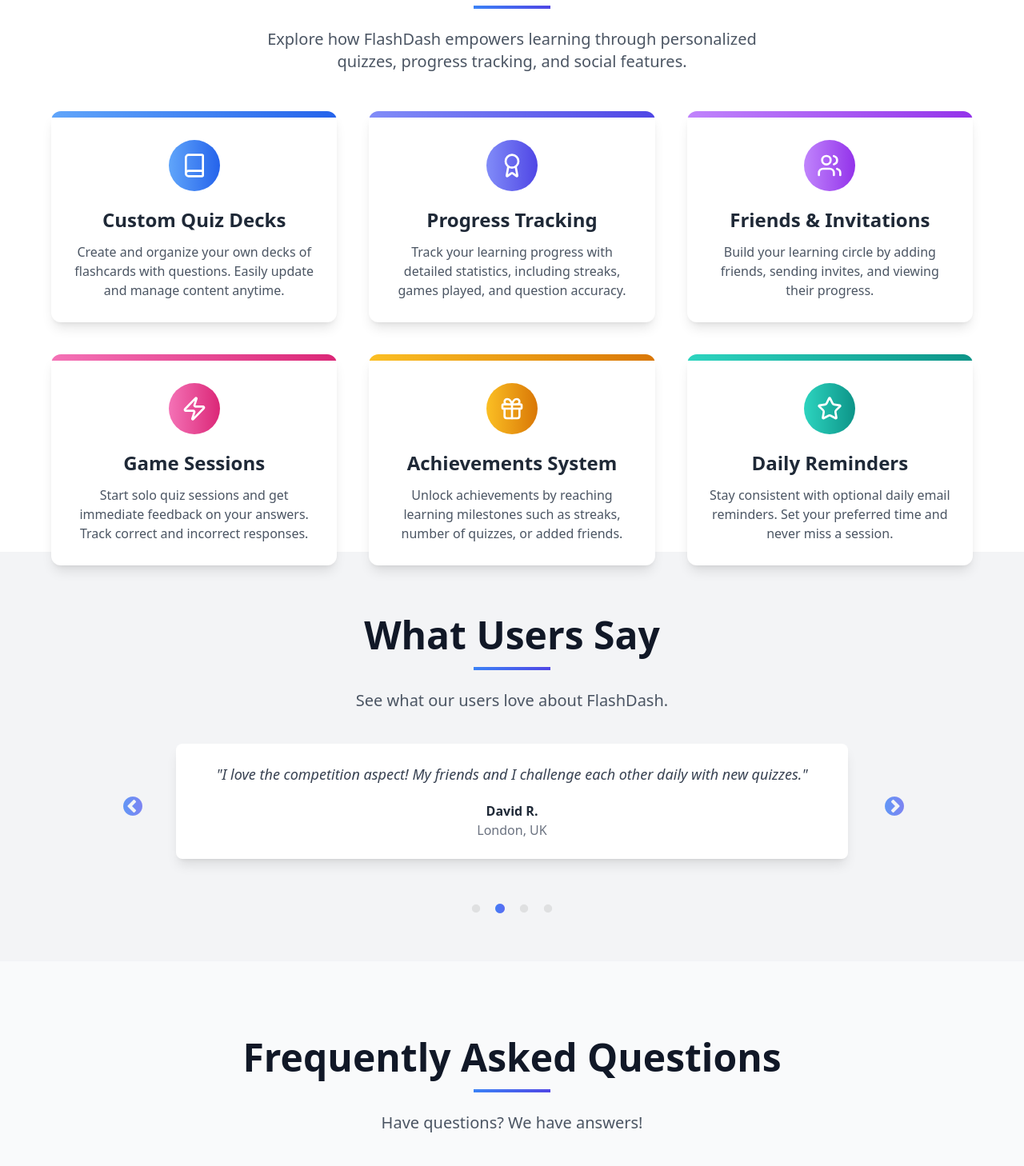
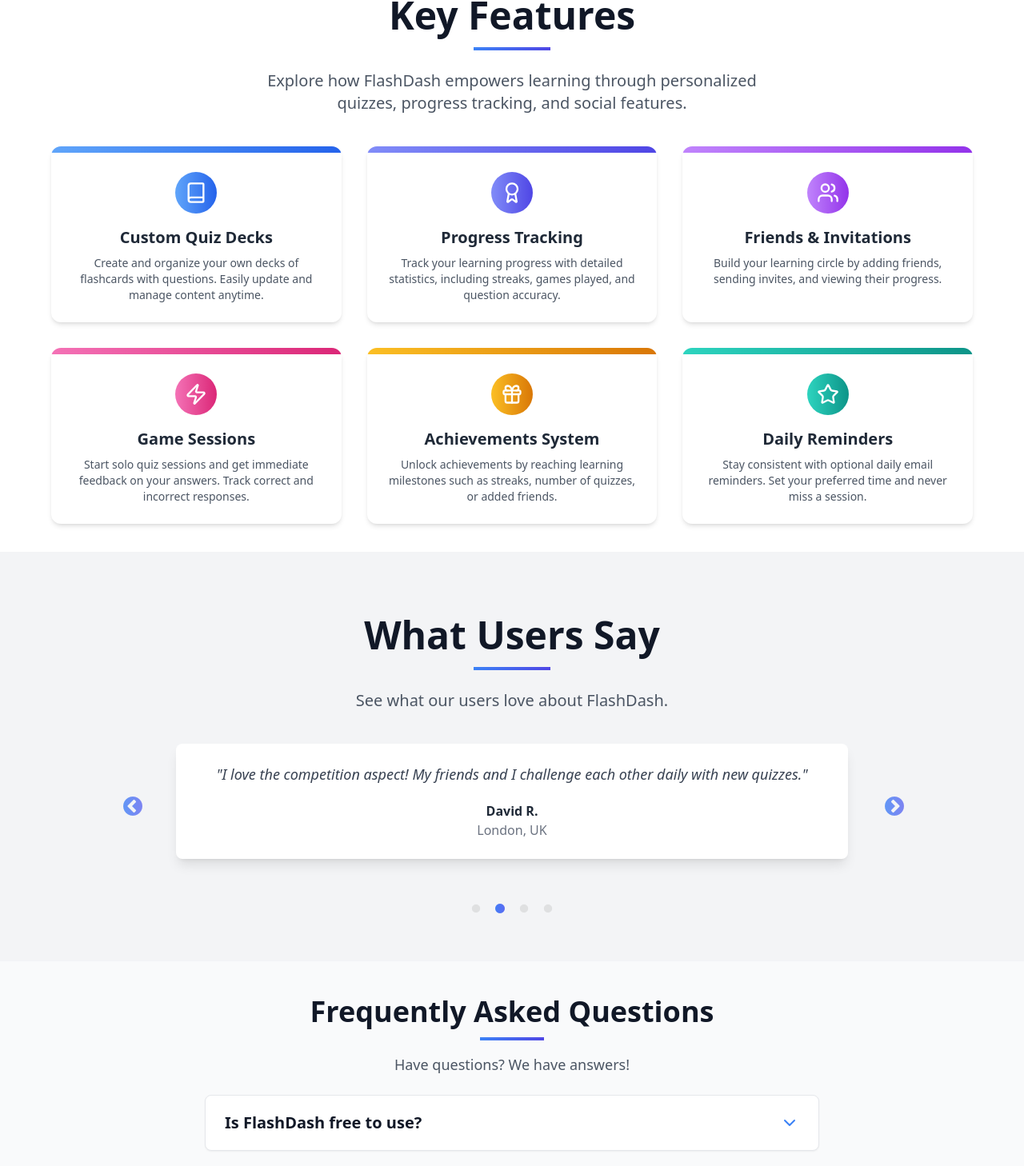
Before and after one commit to P4r1nc3/FlashDash_Frontend, a React (Vite) app: page / in a window 1280 px wide. Shown: the part 840-2298 px from the top of the page at 80% size. Built offline with nearby package versions, Linux system fonts and the light colour scheme.

Commit message:
Improved Home page

```diff
--- a/src/pages/home/Home.tsx
+++ b/src/pages/home/Home.tsx
@@ -150,57 +150,58 @@
                 </div>
             </section>
 
-            <section className="h-[calc(100vh-70px)] bg-white flex flex-col justify-center py-12">
+            {/* Key Features Section */}
+            <section className="h-[calc(100vh-70px)] bg-white flex flex-col justify-center py-16">
                 <div className="container mx-auto px-6 lg:px-16">
                     <motion.div
                         initial={{ opacity: 0, y: 20 }}
                         whileInView={{ opacity: 1, y: 0 }}
                         transition={{ duration: 0.7 }}
                         viewport={{ once: true }}
-                        className="text-center mb-12"
+                        className="text-center mb-10"
                     >
                         <h2 className="text-4xl sm:text-5xl font-bold text-gray-900 mb-4">Key Features</h2>
                         <div className="w-24 h-1 bg-gradient-to-r from-blue-500 to-indigo-600 mx-auto mb-6"></div>
-                        <p className="text-xl text-gray-600 max-w-2xl mx-auto mb-12">
+                        <p className="text-xl text-gray-600 max-w-2xl mx-auto mb-8">
                             Explore how FlashDash empowers learning through personalized quizzes, progress tracking, and social features.
                         </p>
                     </motion.div>
 
-                    <div className="grid md:grid-cols-2 lg:grid-cols-3 gap-8 lg:gap-10">
+                    <div className="grid md:grid-cols-2 lg:grid-cols-3 gap-6 lg:gap-8 max-w-6xl mx-auto">
                         <FeatureCard
                             title="Custom Quiz Decks"
                             description="Create and organize your own decks of flashcards with questions. Easily update and manage content anytime."
-                            icon={<Book size={32} />}
+                            icon={<Book size={28} />}
                             color="from-blue-400 to-blue-600"
                         />
                         <FeatureCard
                             title="Progress Tracking"
                             description="Track your learning progress with detailed statistics, including streaks, games played, and question accuracy."
-                            icon={<Award size={32} />}
+                            icon={<Award size={28} />}
                             color="from-indigo-400 to-indigo-600"
                         />
                         <FeatureCard
                             title="Friends & Invitations"
                             description="Build your learning circle by adding friends, sending invites, and viewing their progress."
-                            icon={<Users size={32} />}
+                            icon={<Users size={28} />}
                             color="from-purple-400 to-purple-600"
                         />
                         <FeatureCard
                             title="Game Sessions"
                             description="Start solo quiz sessions and get immediate feedback on your answers. Track correct and incorrect responses."
-                            icon={<Zap size={32} />}
+                            icon={<Zap size={28} />}
                             color="from-pink-400 to-pink-600"
                         />
                         <FeatureCard
                             title="Achievements System"
                             description="Unlock achievements by reaching learning milestones such as streaks, number of quizzes, or added friends."
-                            icon={<Gift size={32} />}
+                            icon={<Gift size={28} />}
                             color="from-amber-400 to-amber-600"
                         />
                         <FeatureCard
                             title="Daily Reminders"
                             description="Stay consistent with optional daily email reminders. Set your preferred time and never miss a session."
-                            icon={<Star size={32} />}
+                            icon={<Star size={28} />}
                             color="from-teal-400 to-teal-600"
                         />
                     </div>
@@ -258,22 +259,22 @@
             </section>
 
             {/* FAQ Section */}
-            <section className="py-24 bg-gray-50">
+            <section className="h-[calc(100vh-70px)] bg-gray-50 flex flex-col justify-center py-6">
                 <div className="container mx-auto px-6 lg:px-16">
-                    <div className="text-center mb-16">
+                    <div className="text-center mb-6">
                         <motion.div
                             initial={{ opacity: 0, y: 20 }}
                             whileInView={{ opacity: 1, y: 0 }}
                             transition={{ duration: 0.7 }}
                             viewport={{ once: true }}
                         >
-                            <h2 className="text-4xl sm:text-5xl font-bold text-gray-900 mb-4">Frequently Asked Questions</h2>
-                            <div className="w-24 h-1 bg-gradient-to-r from-blue-500 to-indigo-600 mx-auto mb-6"></div>
-                            <p className="text-xl text-gray-600 max-w-2xl mx-auto mb-4">Have questions? We have answers!</p>
+                            <h2 className="text-4xl font-bold text-gray-900 mb-3">Frequently Asked Questions</h2>
+                            <div className="w-20 h-1 bg-gradient-to-r from-blue-500 to-indigo-600 mx-auto mb-4"></div>
+                            <p className="text-lg text-gray-600 max-w-2xl mx-auto">Have questions? We have answers!</p>
                         </motion.div>
                     </div>
 
-                    <div className="max-w-3xl mx-auto space-y-4">
+                    <div className="max-w-3xl mx-auto space-y-5">
                         {faqData.map((faq, index) => (
                             <FAQAccordionItem key={index} question={faq.question} answer={faq.answer} />
                         ))}
@@ -332,18 +333,18 @@
 const FeatureCard = ({ title, description, icon, color }: FeatureCardProps) => (
     <motion.div
         whileHover={{
-            y: -10,
-            boxShadow: "0 20px 25px -5px rgba(0, 0, 0, 0.1), 0 10px 10px -5px rgba(0, 0, 0, 0.04)"
+            y: -6,
+            boxShadow: "0 15px 20px -5px rgba(0, 0, 0, 0.1), 0 8px 8px -5px rgba(0, 0, 0, 0.04)"
         }}
-        className="bg-white rounded-xl shadow-lg hover:shadow-xl transition-all duration-300 overflow-hidden"
+        className="bg-white rounded-xl shadow-md hover:shadow-lg transition-all duration-300 overflow-hidden"
     >
         <div className={`h-2 w-full bg-gradient-to-r ${color}`}></div>
-        <div className="p-7 flex flex-col items-center text-center">
-            <div className={`p-4 rounded-full bg-gradient-to-r ${color} bg-opacity-10 mb-5`}>
+        <div className="p-6 flex flex-col items-center text-center">
+            <div className={`p-3 rounded-full bg-gradient-to-r ${color} bg-opacity-10 mb-4`}>
                 <div className="text-white">{icon}</div>
             </div>
-            <h3 className="text-2xl font-bold text-gray-800 mb-3">{title}</h3>
-            <p className="text-gray-600">{description}</p>
+            <h3 className="text-xl font-bold text-gray-800 mb-2">{title}</h3>
+            <p className="text-gray-600 text-sm">{description}</p>
         </div>
     </motion.div>
 );
@@ -365,8 +366,8 @@
 
     return (
         <motion.div
-            className="bg-white rounded-xl border border-gray-200 overflow-hidden shadow-sm hover:shadow-md transition-all duration-300"
-            whileHover={{ y: -5 }}
+            className="bg-white rounded-lg border border-gray-200 overflow-hidden shadow-sm hover:shadow-md transition-all duration-300"
+            whileHover={{ y: -3 }}
         >
             <button
                 className="w-full px-6 py-5 flex justify-between items-center text-left focus:outline-none"
@@ -377,7 +378,7 @@
                     animate={{ rotate: isOpen ? 180 : 0 }}
                     transition={{ duration: 0.3 }}
                 >
-                    <ChevronDown className={`w-5 h-5 transition-colors ${isOpen ? 'text-indigo-600' : 'text-blue-500'}`} />
+                    <ChevronDown className={`w-6 h-6 transition-colors ${isOpen ? 'text-indigo-600' : 'text-blue-500'}`} />
                 </motion.div>
             </button>
 
@@ -390,7 +391,7 @@
                         transition={{ duration: 0.3 }}
                         className="overflow-hidden"
                     >
-                        <div className="px-6 pb-5 text-gray-700 border-t border-gray-100 pt-3">
+                        <div className="px-6 pb-5 text-gray-700 border-t border-gray-100 pt-3 text-base">
                             {answer}
                         </div>
                     </motion.div>
```
